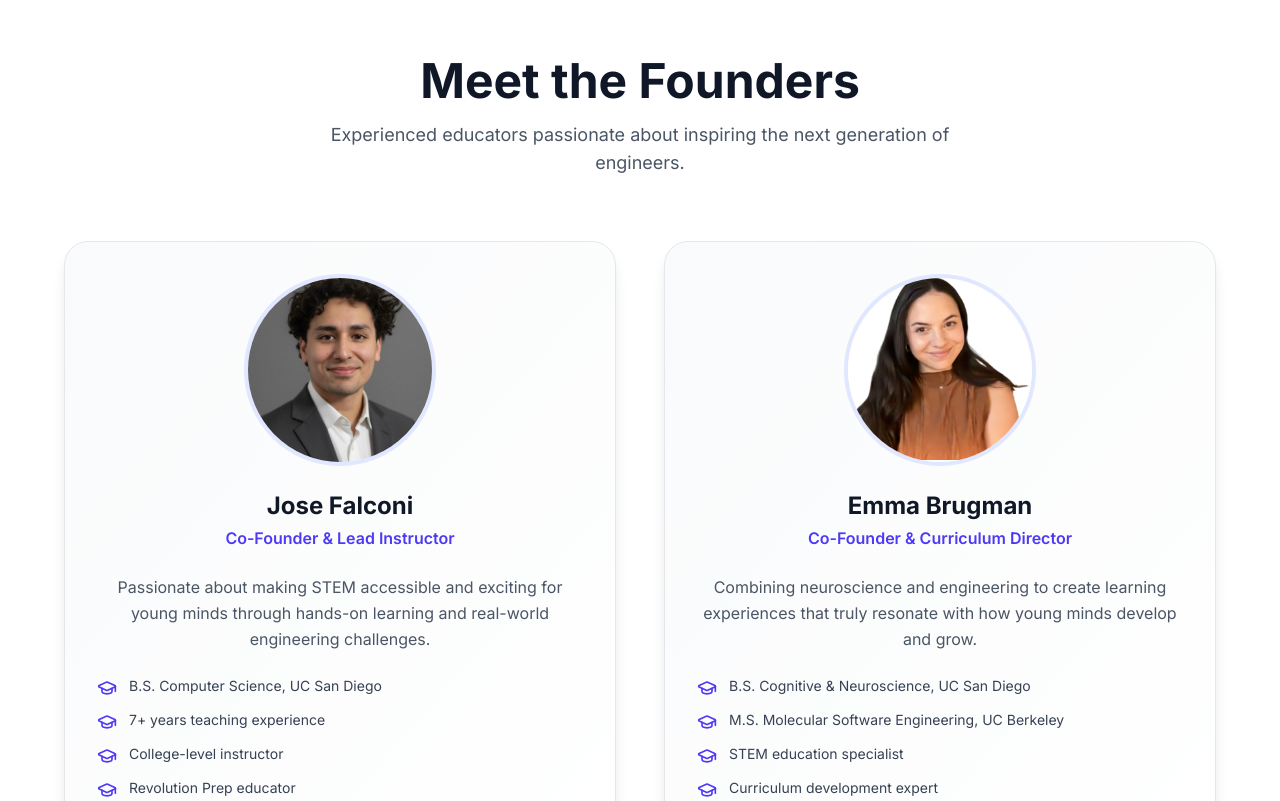
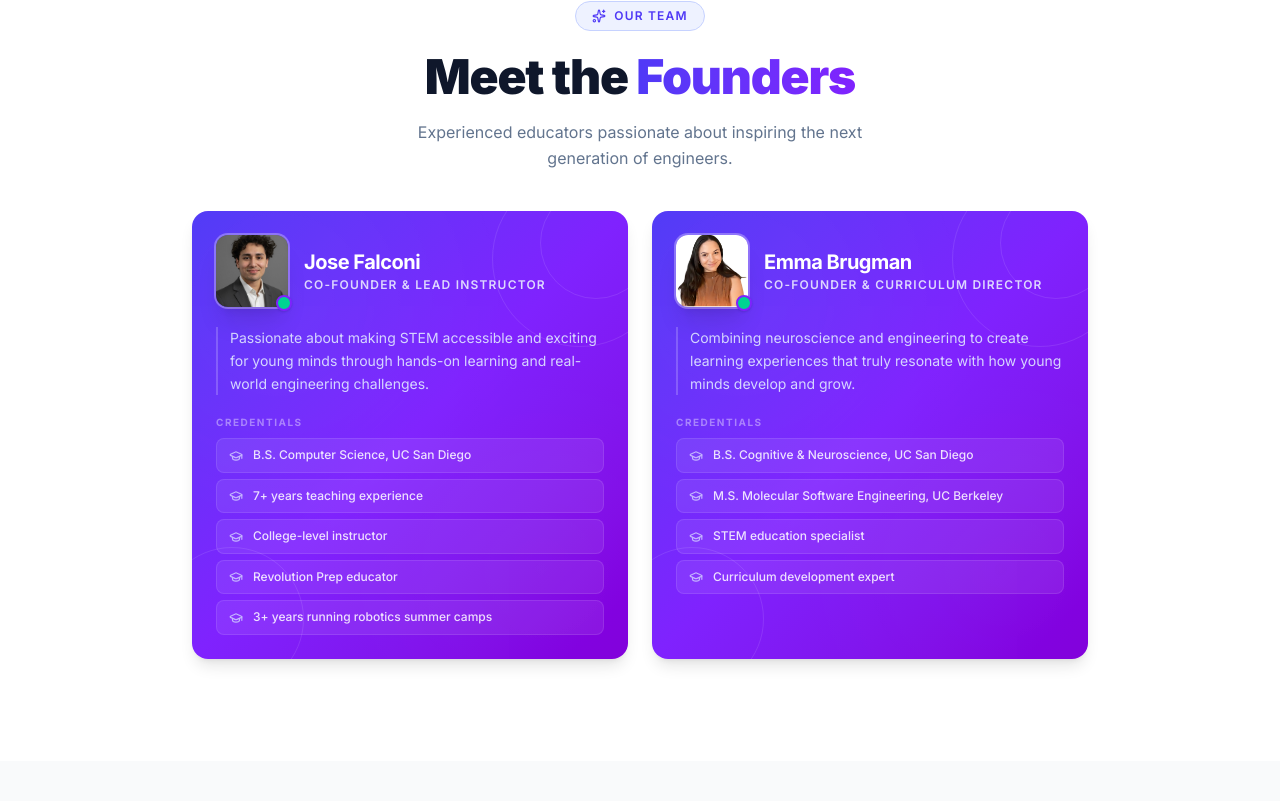
Before and after one commit to jfalconi-cavallini/metaminds_website, a Next.js app: page / in a window 1280 px wide. Shown: the part 839-1640 px from the top of the page. Built offline with nearby package versions, Linux system fonts and the light colour scheme.

Commit message:
fixed founders page

```diff
--- a/components/Founders.tsx
+++ b/components/Founders.tsx
@@ -4,52 +4,127 @@ import { motion } from "framer-motion";
 import { siteData } from "@/lib/data";
 import Section from "./Section";
 import Image from "next/image";
-import { GraduationCap } from "lucide-react";
+import { GraduationCap, Sparkles } from "lucide-react";
 
 export default function Founders() {
     return (
-        <Section id="founders" className="bg-white">
-            <div className="text-center mb-16">
-                <h2 className="text-4xl md:text-5xl font-bold text-gray-900 mb-4">
-                    Meet the Founders
-                </h2>
-                <p className="text-lg text-gray-600 max-w-2xl mx-auto">
+        <Section
+            id="founders"
+            className="relative bg-white !pt-10 !pb-12 overflow-hidden min-h-screen"
+        >
+            {/* Top accent bar */}
+            <div className="absolute top-0 left-0 right-0 h-1 bg-gradient-to-r from-indigo-500 via-violet-500 to-purple-500" />
+
+            {/* ── Header ── */}
+            <div className="relative z-10 text-center mb-10">
+                <motion.div
+                    initial={{ opacity: 0, y: -8 }}
+                    animate={{ opacity: 1, y: 0 }}
+                    transition={{ duration: 0.45 }}
+                    className="inline-flex items-center gap-2 bg-indigo-50 border border-indigo-200 text-indigo-600 text-xs font-semibold tracking-widest uppercase px-4 py-1.5 rounded-full mb-4"
+                >
+                    <Sparkles className="w-3.5 h-3.5" />
+                    Our Team
+                </motion.div>
+
+                <motion.h2
+                    initial={{ opacity: 0, y: -8 }}
+                    animate={{ opacity: 1, y: 0 }}
+                    transition={{ duration: 0.45, delay: 0.08 }}
+                    className="text-4xl md:text-5xl font-black text-slate-900 mb-3 tracking-tight leading-tight"
+                >
+                    Meet the{" "}
+                    <span className="bg-gradient-to-r from-indigo-600 to-violet-600 bg-clip-text text-transparent">
+                        Founders
+                    </span>
+                </motion.h2>
+
+                <motion.p
+                    initial={{ opacity: 0 }}
+                    animate={{ opacity: 1 }}
+                    transition={{ duration: 0.45, delay: 0.16 }}
+                    className="text-slate-500 text-base max-w-lg mx-auto leading-relaxed"
+                >
                     Experienced educators passionate about inspiring the next generation of engineers.
-                </p>
+                </motion.p>
             </div>
 
-            <div className="grid md:grid-cols-2 gap-12 max-w-6xl mx-auto">
+            {/* ── Cards ── */}
+            <div className="relative z-10 grid md:grid-cols-2 gap-6 max-w-4xl mx-auto">
                 {siteData.founders.map((founder, idx) => (
                     <motion.div
                         key={idx}
-                        initial={{ opacity: 0, y: 30 }}
-                        whileInView={{ opacity: 1, y: 0 }}
-                        viewport={{ once: true }}
-                        transition={{ delay: idx * 0.2 }}
-                        className="bg-gradient-to-br from-gray-50 to-white rounded-3xl p-8 shadow-lg border border-gray-200 hover:shadow-xl transition-shadow"
+                        initial={{ opacity: 0, y: 28 }}
+                        animate={{ opacity: 1, y: 0 }}
+                        transition={{ delay: 0.2 + idx * 0.15, duration: 0.5 }}
+                        className="group relative rounded-2xl overflow-hidden shadow-lg hover:shadow-2xl hover:-translate-y-0.5 transition-all duration-300"
                     >
-                        <div className="relative w-48 h-48 mx-auto mb-6 rounded-full overflow-hidden border-4 border-indigo-100">
-                            <Image src={founder.image} alt={founder.name} fill className="object-cover" />
-                        </div>
+                        {/* Card gradient */}
+                        <div className="absolute inset-0 bg-gradient-to-br from-indigo-600 via-violet-600 to-purple-700" />
 
-                        <div className="text-center mb-6">
-                            <h3 className="text-2xl font-bold text-gray-900 mb-1">
-                                {founder.name}
-                            </h3>
-                            <p className="text-indigo-600 font-semibold">{founder.title}</p>
-                        </div>
+                        {/* Mesh overlay */}
+                        <div
+                            className="absolute inset-0 opacity-20"
+                            style={{
+                                backgroundImage: `radial-gradient(circle at 20% 20%, rgba(255,255,255,0.15) 0%, transparent 50%),
+                                                  radial-gradient(circle at 80% 80%, rgba(255,255,255,0.08) 0%, transparent 50%)`,
+                            }}
+                        />
 
-                        <p className="text-gray-600 text-center mb-6 leading-relaxed">
-                            {founder.bio}
-                        </p>
+                        {/* Decorative ring accents */}
+                        <div className="absolute -top-10 -right-10 w-44 h-44 border border-white/10 rounded-full" />
+                        <div className="absolute -top-6 -right-6 w-28 h-28 border border-white/10 rounded-full" />
+                        <div className="absolute -bottom-8 -left-8 w-36 h-36 border border-white/10 rounded-full" />
 
-                        <div className="space-y-3">
-                            {founder.credentials.map((credential, i) => (
-                                <div key={i} className="flex items-start gap-3">
-                                    <GraduationCap className="w-5 h-5 text-indigo-600 flex-shrink-0 mt-0.5" />
-                                    <span className="text-gray-700 text-sm">{credential}</span>
+                        {/* Content */}
+                        <div className="relative z-10 p-6">
+
+                            {/* Avatar + identity */}
+                            <div className="flex items-center gap-4 mb-5">
+                                <div className="relative flex-shrink-0">
+                                    <div className="w-[72px] h-[72px] rounded-xl overflow-hidden ring-2 ring-white/30 shadow-xl">
+                                        <Image
+                                            src={founder.image}
+                                            alt={founder.name}
+                                            width={72}
+                                            height={72}
+                                            className="object-cover w-full h-full"
+                                        />
+                                    </div>
+                                    <div className="absolute -bottom-1 -right-1 w-4 h-4 bg-emerald-400 rounded-full border-2 border-violet-600 shadow" />
                                 </div>
-                            ))}
+                                <div className="flex-1 min-w-0">
+                                    <h3 className="text-xl font-bold text-white tracking-tight leading-tight">
+                                        {founder.name}
+                                    </h3>
+                                    <p className="text-violet-200 text-xs font-semibold tracking-widest uppercase mt-0.5">
+                                        {founder.title}
+                                    </p>
+                                </div>
+                            </div>
+
+                            {/* Bio */}
+                            <p className="text-indigo-100/90 text-sm leading-relaxed mb-5 border-l-2 border-white/20 pl-3">
+                                {founder.bio}
+                            </p>
+
+                            {/* Credentials */}
+                            <div className="space-y-1.5">
+                                <p className="text-white/40 text-[10px] font-bold tracking-[0.15em] uppercase mb-2">
+                                    Credentials
+                                </p>
+                                {founder.credentials.map((credential, i) => (
+                                    <div
+                                        key={i}
+                                        className="flex items-center gap-2.5 bg-white/[0.08] hover:bg-white/[0.14] border border-white/10 rounded-lg px-3 py-2 transition-colors duration-200"
+                                    >
+                                        <GraduationCap className="w-3.5 h-3.5 text-violet-300 flex-shrink-0" />
+                                        <span className="text-white/85 text-xs font-medium leading-snug">
+                                            {credential}
+                                        </span>
+                                    </div>
+                                ))}
+                            </div>
                         </div>
                     </motion.div>
                 ))}
```
